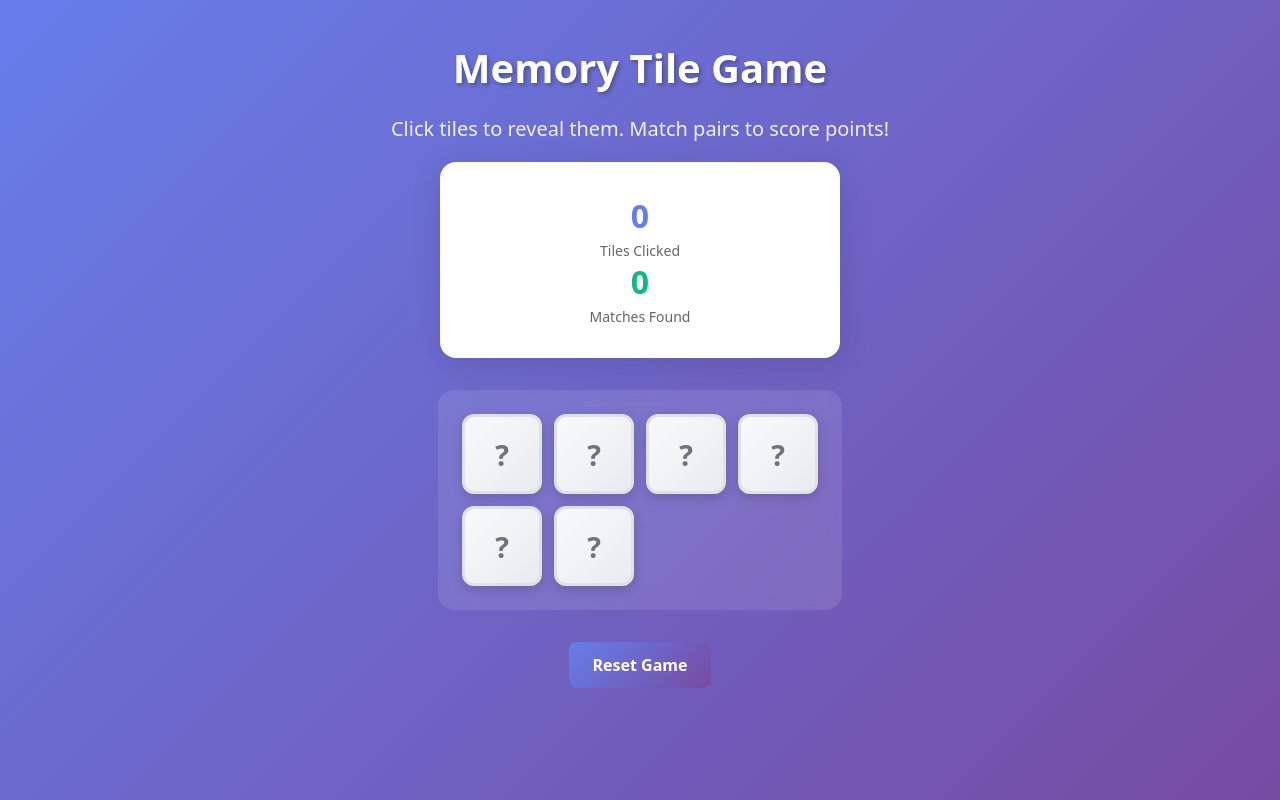
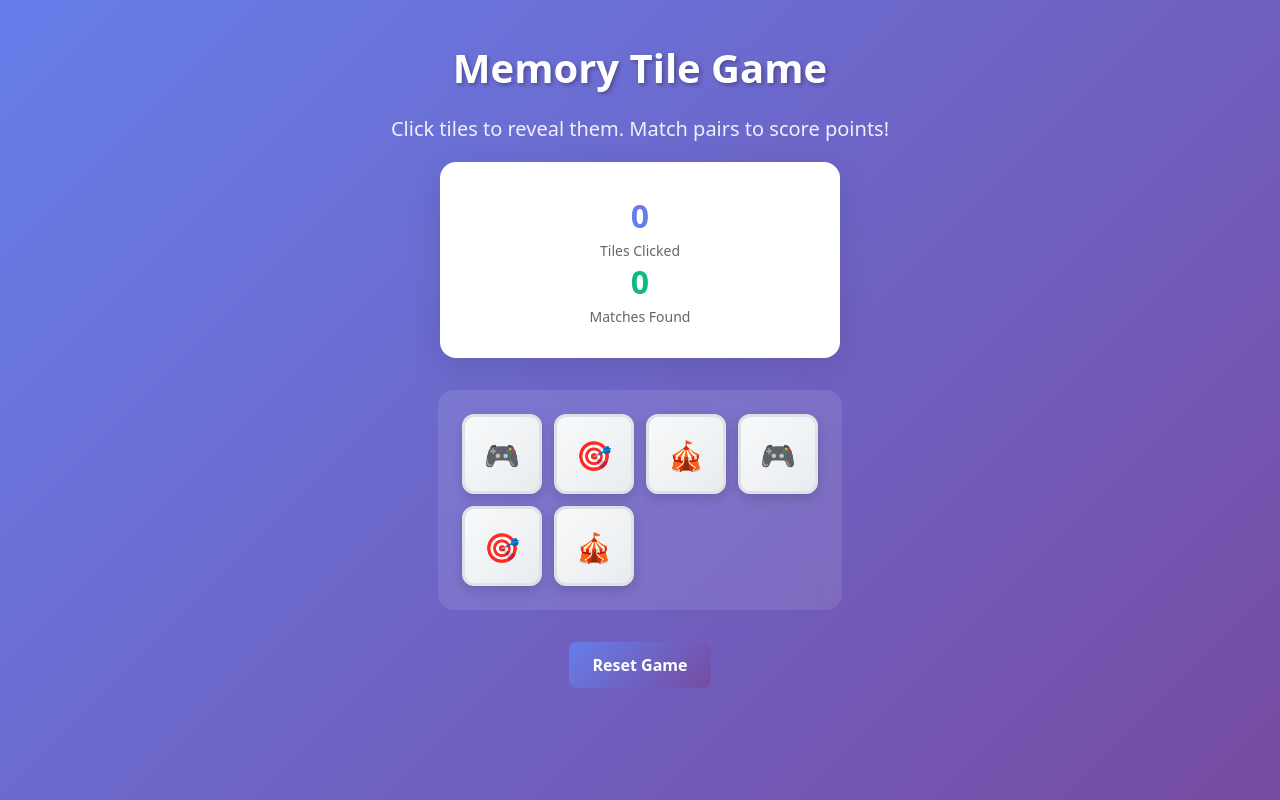
Before and after one commit to GhostDrew11/TilesGame, a React (Vite) app: page / in a window 1280 px wide. Built offline with nearby package versions, Linux system fonts and the light colour scheme.

Commit message:
Updated Tile Component

```diff
--- a/src/components/TileComponent.tsx
+++ b/src/components/TileComponent.tsx
@@ -3,28 +3,35 @@
 type TileProps = {
   tile: Tile;
   onTileClick: (id: number) => void;
+  disabled: boolean;
 };
 
-const TileComponent = ({ tile, onTileClick }: TileProps) => {
-  const handleTileClicked = () => {
-    if (!tile.isRevealed && !tile.isMatched) {
+const TileComponent = ({ tile, onTileClick, disabled }: TileProps) => {
+  const handleTileClick = () => {
+    if (!disabled && tile.state === "hidden") {
       onTileClick(tile.id);
     }
   };
 
   const getTileClass = (): string => {
-    if (tile.isMatched) return "tile tile--matched";
-    if (tile.isRevealed) return "tile tile--revealed";
-    return "tile tile--hidden";
+    const baseClass = "tile";
+    switch (tile.state) {
+      case "matched":
+        return `${baseClass} tile--matched`;
+      case "revealed":
+        return `${baseClass} tile--revealed`;
+      default:
+        return `${baseClass} tile--hidden`;
+    }
   };
 
   return (
     <button
-      onClick={handleTileClicked}
+      onClick={handleTileClick}
       className={getTileClass()}
-      disabled={tile.isRevealed || tile.isMatched}
+      disabled={disabled || tile.state !== "hidden"}
     >
-      {tile.isRevealed || tile.isMatched ? tile.value : "?"}
+      {tile.state !== "hidden" ? tile.value : "?"}
     </button>
   );
 };
```
